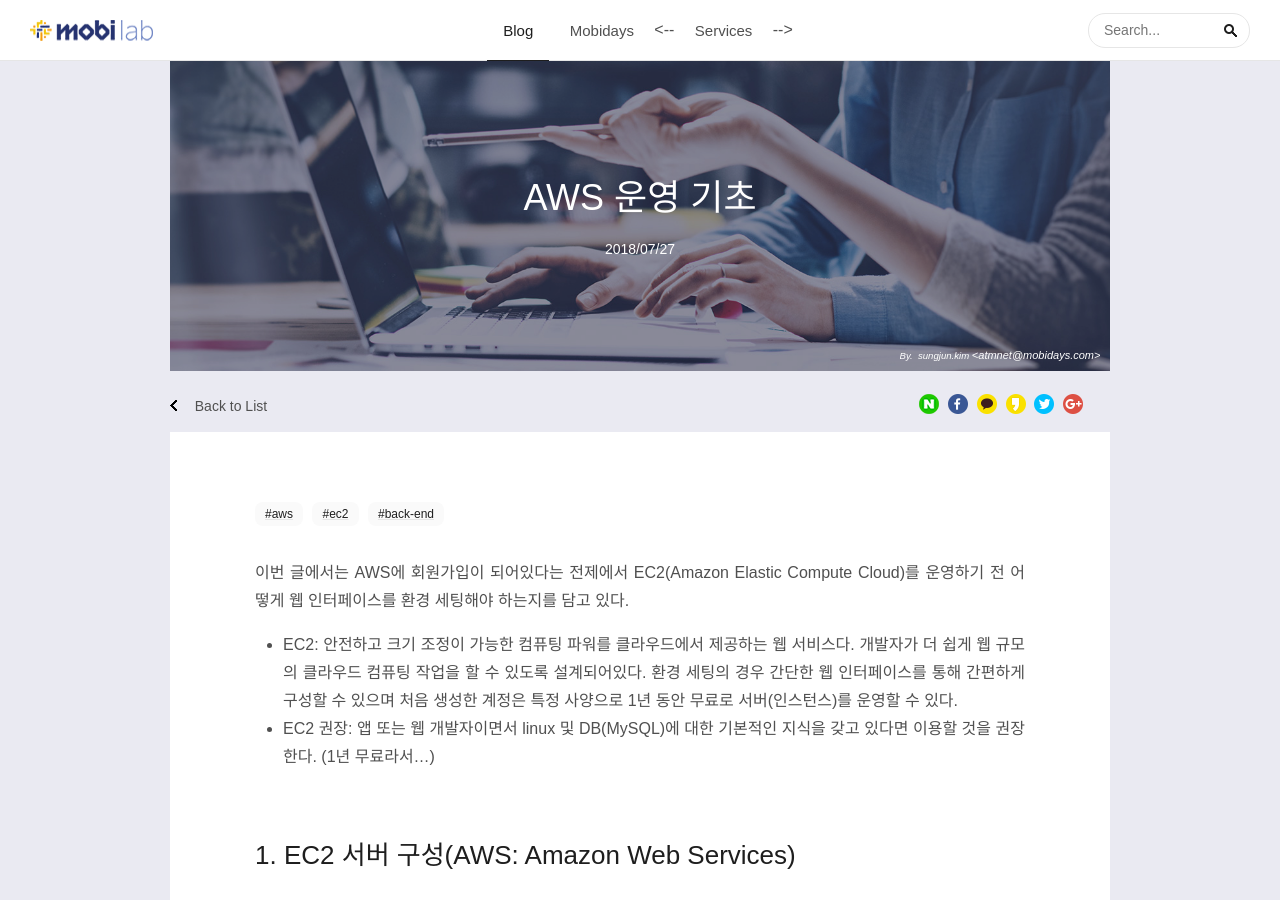
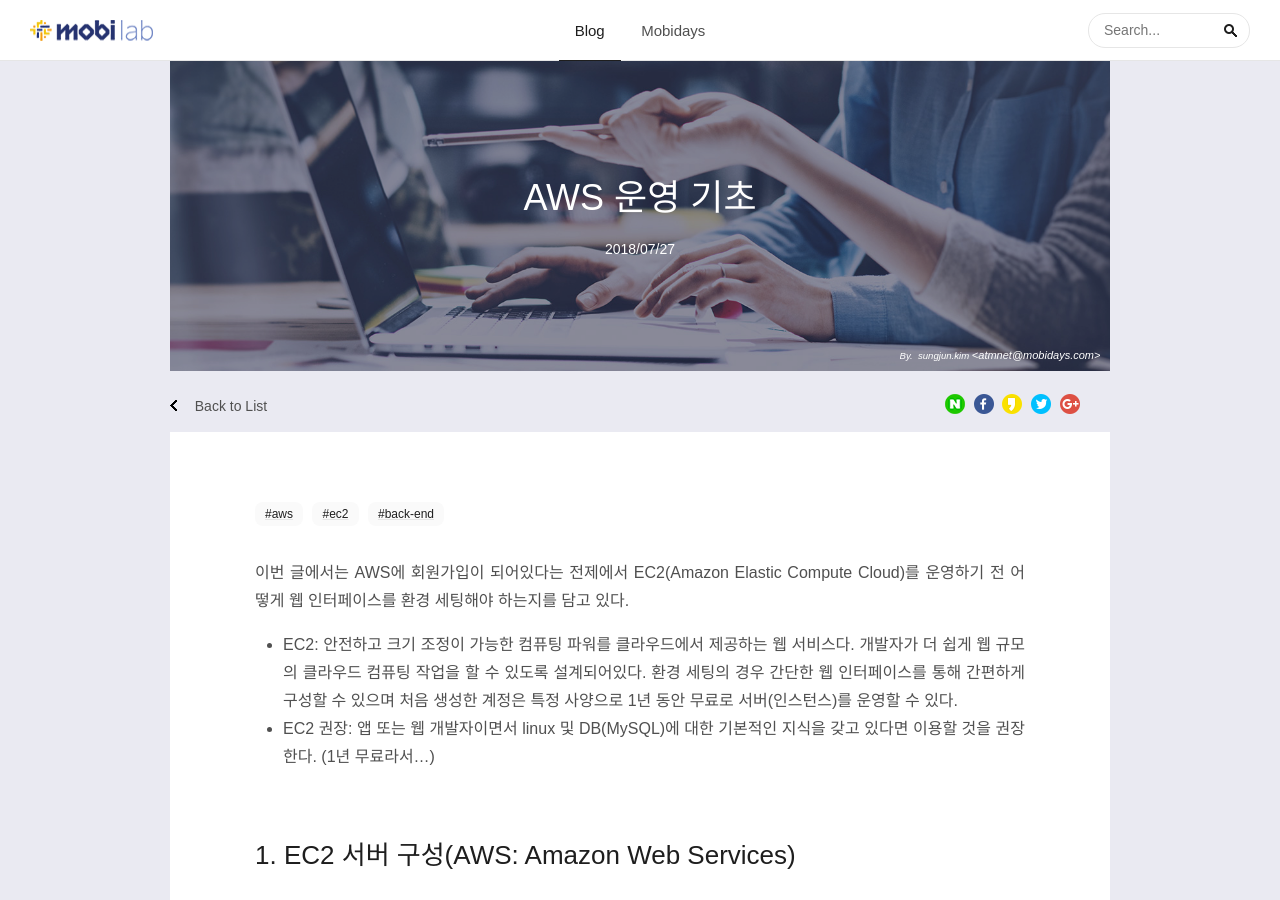
Before and after one commit to mobidays-dev/mobilab, a Jekyll site: the page built from _posts/2018-07-27-aws-운영-기초.md, in a window 1280 px wide and 900 px high. Built offline with Jekyll 4.4.1, drawn with Linux system fonts in a browser that asks for light colours; comment, search, counter and statistics services are not loaded.

Commit message:
link test

```diff
--- a/_includes/header.html
+++ b/_includes/header.html
@@ -16,9 +16,9 @@
     <ul id="menu" class="nav">
         <li class="{% if page.url != '/services/' %} active {% endif %}"><a href="{{ base_path }}/">Blog</a></li>
         <li ><a href="http://www.mobidays.com/about/"> Mobidays </a></li>
-        <--
-        <li class="{% if page.url == '/services/' %} active {% endif %}"><a href="{{ base_path }}/services/">Services</a></li>
-      -->
+
+        <!--<li class="{% if page.url == '/services/' %} active {% endif %}"><a href="{{ base_path }}/services/">Services</a></li>-->
+
     </ul>
 </div>
 <!-- Script pointing to jekyll-search.js -->
--- a/_includes/reply.html
+++ b/_includes/reply.html
@@ -1,4 +1,3 @@
-
 <!--댓글-->
 <div class="reply">
   <div class="livere-close"></div>
--- a/_includes/share.html
+++ b/_includes/share.html
@@ -2,44 +2,36 @@
 <ul id="shares">
   {% if site.naver_blog %}
   <li>
-      <a id="share-naver" href="http://share.naver.com/web/shareView.nhn?url={{ abs_page_url }}&title={{ page.title | uri_escape }}"
-         onclick="window.open(this.href, 'naver-share','width=580,height=296');return false;">
+    <a id="share-naver" href="http://share.naver.com/web/shareView.nhn?url={{ abs_page_url }}&title={{ page.title | uri_escape }}" onclick="window.open(this.href, 'naver-share','width=580,height=530');return false;">
+          <span class="sr-only">Share to Naver</span>
+      </a>
+  </li>
+  {% endif %}
+  {% if site.facebook %}
+  <li>
+    <a id="share-facebook" href="https://www.facebook.com/sharer/sharer.php?u={{ abs_page_url }}" onclick="window.open(this.href, 'facebook-share','width=580,height=296');return false;">
           <span class="sr-only">Share to Facebook</span>
       </a>
   </li>
   {% endif %}
-
-
-  {% if site.facebook %}
-  <li>
-      <a id="share-facebook" href="https://www.facebook.com/sharer/sharer.php?u={{ abs_page_url }}"
-         onclick="window.open(this.href, 'facebook-share','width=580,height=296');return false;">
-          <span class="sr-only">Share to Facebook</span>
-      </a>
-  </li>
-  {% endif %}
-
   {% if site.kakao %}
-    <li class="stalk">
+  <li class="stalk" style="display:none">
       <a id="kakao-link-btn" href="javascript:;"></a>
   </li>
   <li>
     <a id="share-kakaostory" href="javascript:shareStory('{{ abs_page_url }}');"></a>
   </li>
   {% endif %}
-
   {% if site.twitter %}
   <li>
-        <a id="share-twitter"
-           href="https://twitter.com/intent/tweet?text={{ page.title | uri_escape }}&url={{ abs_page_url }}">
+    <a id="share-twitter" href="https://twitter.com/intent/tweet?text={{ page.title | uri_escape }}&url={{ abs_page_url }}">
             <span class="sr-only">Share to Twitter</span>
         </a>
   </li>
   {% endif %}
   {% if site.google_plus %}
   <li>
-        <a id="share-google" href="https://plus.google.com/share?url={{ abs_page_url }}"
-           onclick="window.open(this.href, 'google-plus-share', 'width=490,height=530');return false;">
+    <a id="share-google" href="https://plus.google.com/share?url={{ abs_page_url }}" onclick="window.open(this.href, 'google-plus-share', 'width=490,height=530');return false;">
             <span class="sr-only">Share to Google+</span>
         </a>
   </li>
```
Also changed, not shown: other parts of _includes/reply.html (+1 -1 lines). Lines whose indentation alone changed are shown as unchanged.
